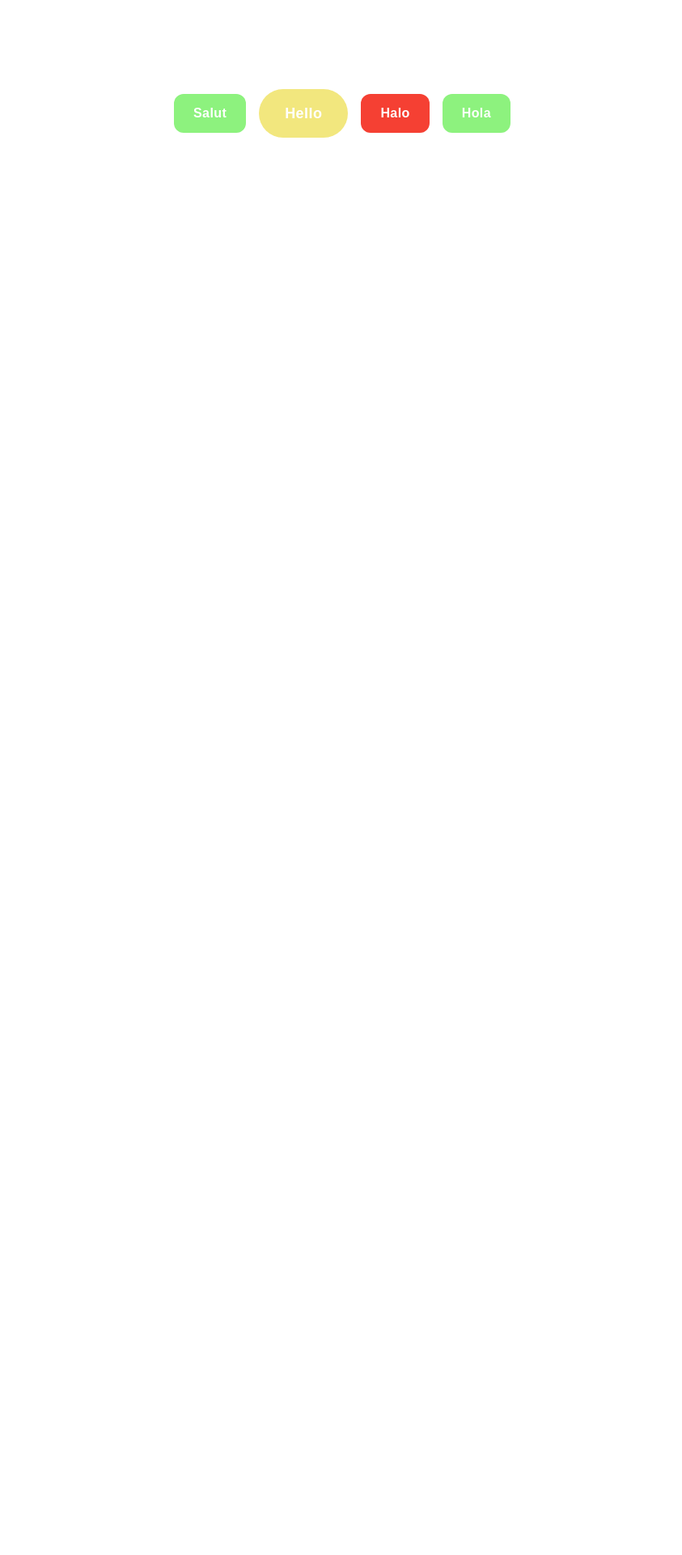
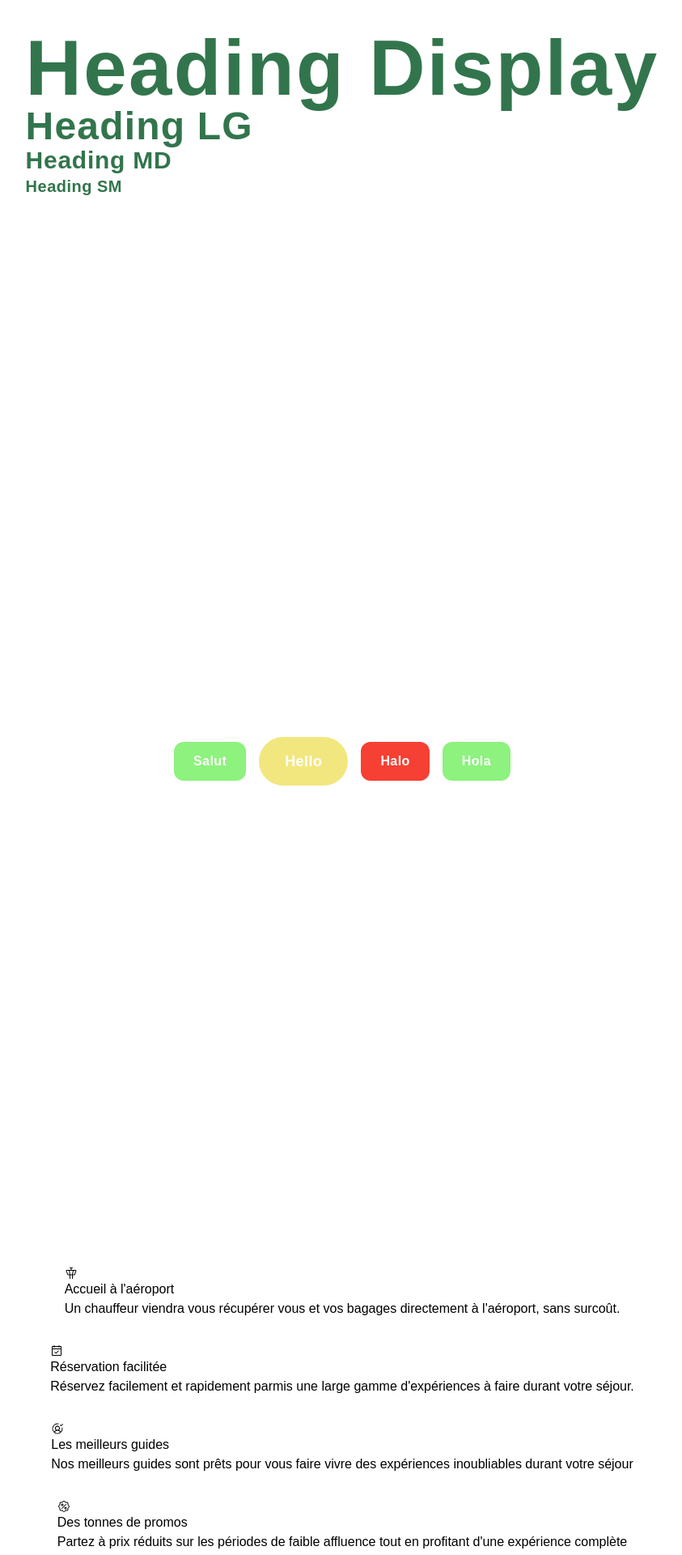
Before and after one commit to G-Theo18/TP1-TailwindCSS, a React (Vite) app: page / in a window 1280 px wide. Shown: the part 260-2180 px from the top of the page at 81% size, without its empty margins (217-1060 px from the left). Before the commit the page ends 800 px from the top, so only its background shows below. Built offline with nearby package versions, Linux system fonts and the light colour scheme; a web font is replaced by a local one.

Commit message:
Composant Bouton

```diff
--- a/package.json
+++ b/package.json
@@ -10,6 +10,7 @@
     "preview": "vite preview"
   },
   "dependencies": {
+    "@phosphor-icons/react": "^2.1.10",
     "@tailwindcss/vite": "^4.3.3",
     "react": "^19.1.1",
     "react-dom": "^19.1.1",
--- a/src/App.tsx
+++ b/src/App.tsx
@@ -1,7 +1,20 @@
 import Button from "./components/button";
+import Heading from "./components/heading";
+import Benefit from "./components/benefits";
+import { BENEFITS } from "./data/benefits.data";
 
 export function App() {
   return (
+    <>
+      <div className="flex h-screen flex-col items-center justify-center">
+        <div className="text-left">
+          <Heading text="primary" as="h2" size="display">Heading Display</Heading>
+          <Heading text="primary" as="h2" size="lg">Heading LG</Heading>
+          <Heading text="primary" as="h2" size="md">Heading MD</Heading>
+          <Heading text="primary" as="h2" size="sm">Heading SM</Heading>
+        </div>
+      </div>
+
       <div className="flex h-screen items-center justify-center gap-4">
         <Button color="primary" size="md" shape="rounded">
           Salut
@@ -19,5 +32,12 @@ export function App() {
           Hola
         </Button>
       </div>
+
+      <div className="flex h-screen flex-col items-center justify-center gap-8">
+        {BENEFITS.map((benefit) => (
+          <Benefit benefit={benefit} />
+        ))}
+      </div>
+    </>
   );
 }
--- /dev/null
+++ b/src/components/benefits.tsx
@@ -0,0 +1,20 @@
+import * as Icons from "@phosphor-icons/react";
+import type { BenefitData } from "../data/benefits.data";
+
+type BenefitProps = {
+  benefit: BenefitData;
+};
+
+export default function Benefit(props: BenefitProps) {
+  const { benefit } = props;
+
+  const Icon = Icons[benefit.icon] as Icons.Icon;
+
+  return (
+    <div>
+      <Icon />
+      <h3>{benefit.label}</h3>
+      <p>{benefit.description}</p>
+    </div>
+  );
+}
--- /dev/null
+++ b/src/components/heading.tsx
@@ -0,0 +1,48 @@
+import type { HTMLAttributes } from "react";
+import { tv, type VariantProps } from "tailwind-variants";
+
+const heading = tv({
+  base: "font-semibold tracking-wide",
+
+  variants: {
+    text: {
+      primary: "text-green",
+    },
+
+    size: {
+      display: "text-8xl font-semibold",
+      lg: "text-5xl font-semibold",
+      md: "text-3xl font-semibold",
+      sm: "text-xl font-semibold",
+    },
+  },
+
+  defaultVariants: {
+    size: "sm",
+    text: "primary",
+  },
+});
+
+type HeadingProps = HTMLAttributes<HTMLHeadingElement> &
+  VariantProps<typeof heading> & {
+    as: "h1" | "h2" | "h3";
+  };
+
+export default function Heading(props: HeadingProps) {
+  const Comp = props.as;
+
+  const { text, size, className, children, ...rest } = props;
+
+  return (
+    <Comp
+      {...rest}
+      className={heading({
+        text,
+        size,
+        className,
+      })}
+    >
+      {children}
+    </Comp>
+  );
+}
--- /dev/null
+++ b/src/data/benefits.data.ts
@@ -0,0 +1,31 @@
+import type * as Icons from "@phosphor-icons/react";
+
+export type BenefitData = {
+  icon: keyof typeof Icons;
+  label: string;
+  description: string;
+};
+
+export const BENEFITS: BenefitData[] = [
+  {
+    icon: "AirTrafficControlIcon",
+    label: "Accueil à l'aéroport",
+    description:
+      "Un chauffeur viendra vous récupérer vous et vos bagages directement à l'aéroport, sans surcoût.",
+  },
+  {
+    icon: "CalendarCheckIcon",
+    label: "Réservation facilitée",
+    description: "Réservez facilement et rapidement parmis une large gamme d'expériences à faire durant votre séjour."
+  },
+  {
+    icon: "UserCircleCheckIcon",
+    label: "Les meilleurs guides",
+    description: "Nos meilleurs guides sont prêts pour vous faire vivre des expériences inoubliables durant votre séjour"
+  },
+  {
+    icon: "SealPercent",
+    label: "Des tonnes de promos",
+    description: "Partez à prix réduits sur les périodes de faible affluence tout en profitant d'une expérience complète"
+  }
+];
--- a/src/global.css
+++ b/src/global.css
@@ -7,6 +7,7 @@
 
   --color-dark: #000000;
   --color-white: #FFFFFF;
+  --color-green: #32754C;
 
   --font-sans: "Clash Grotesk", sans-serif;
   --font-mono: "Geist Mono", monospace;
```
Also changed, not shown: 1 other file (tests, documents, lock files or other folders). Lines whose indentation alone changed are shown as unchanged.
